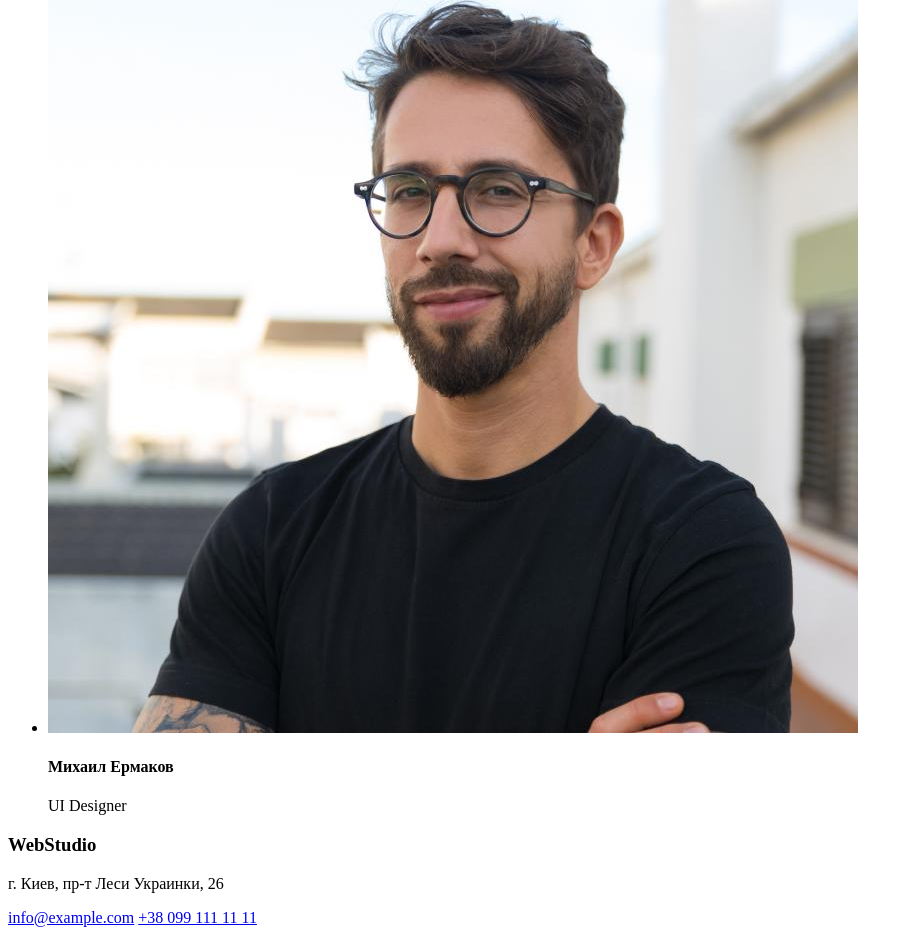
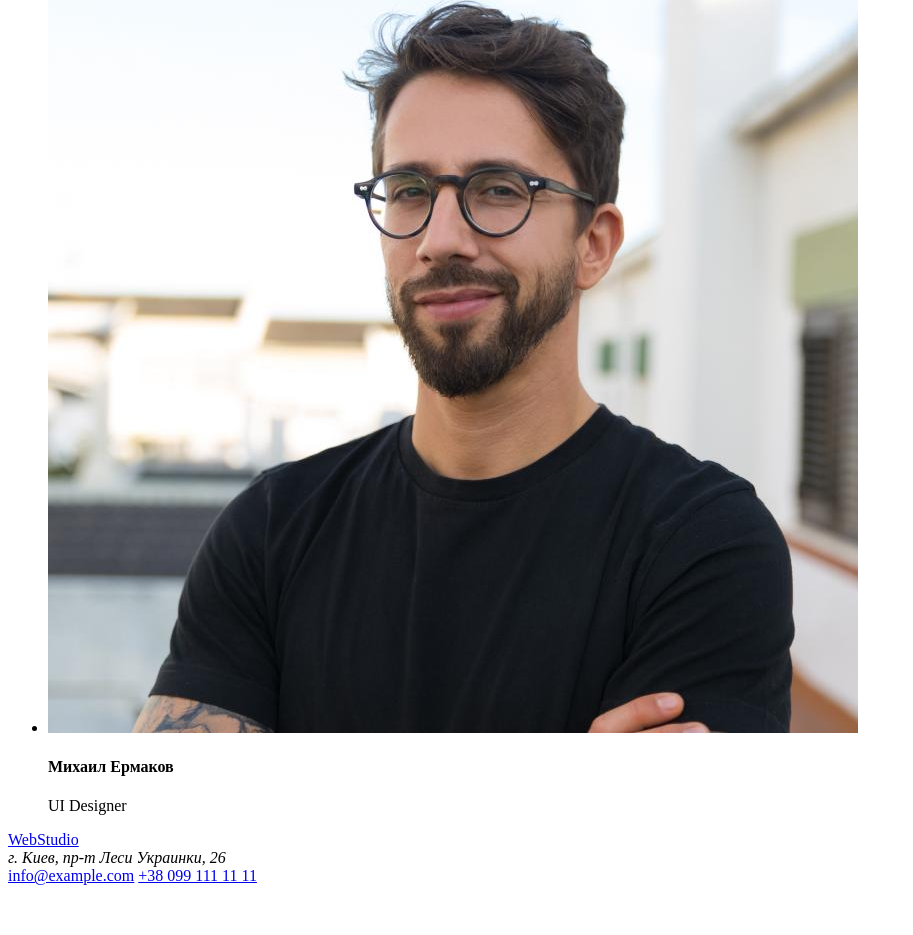
Before and after one commit to besha2vox/goit-markup-hw-01, a plain HTML site: page index.html in a window 1280 px wide. Shown: the part 4330-5265 px from the top of the page, without its empty margins (0-913 px from the left). After the commit the page ends 5223 px from the top, so only its background shows below. Drawn offline with Linux system fonts and the light colour scheme.

Commit message:
Исправляет логотип и добавляет тег address в футере

```diff
--- a/index.html
+++ b/index.html
@@ -94,8 +94,8 @@
     </main>
     <!-- Футер  -->
     <footer>
-        <h3>WebStudio</h3>
-        <p>г. Киев, пр-т Леси Украинки, 26</p>
+        <a href="./index.html">WebStudio</a>
+        <address>г. Киев, пр-т Леси Украинки, 26</address>
         <a href="mailto:info@example.com">info@example.com</a>
         <a href="tel:+380991111111">+38 099 111 11 11</a>
     </footer>
```
